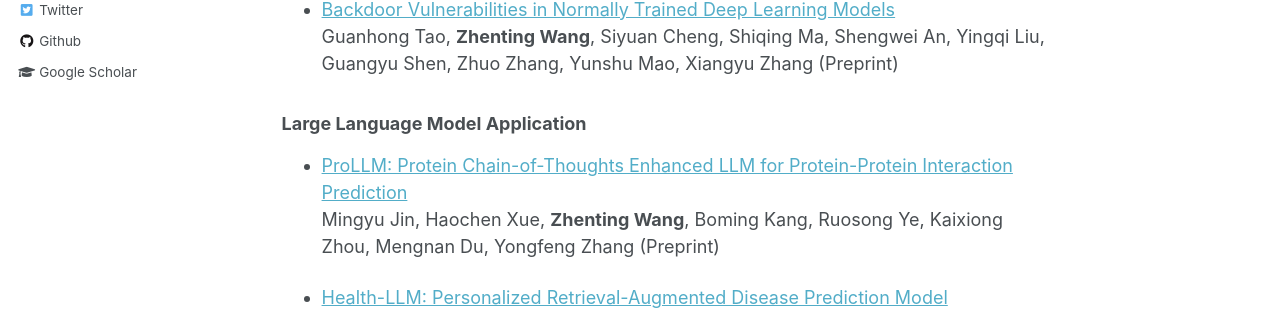
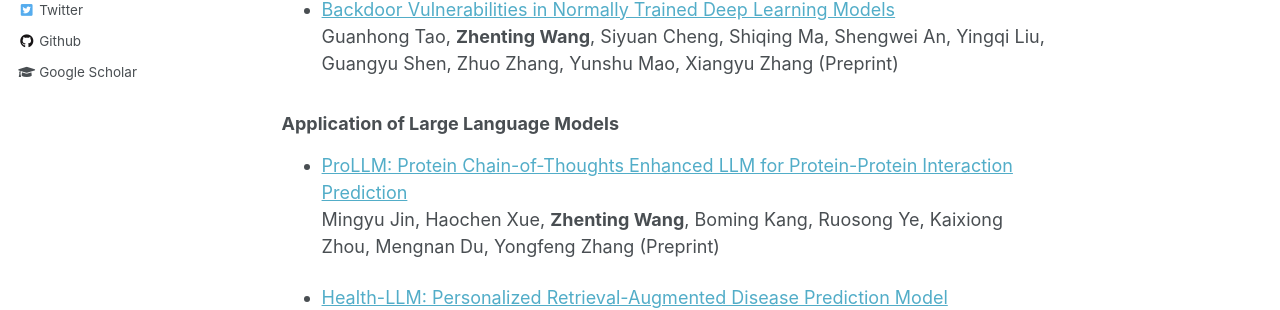
Before and after one commit to ZhentingWang/zhentingwang.github.io, a Jekyll site: the page built from _pages/about.md, in a window 1280 px wide and 900 px high, scrolled down 3098 px. Shown: the part 147-457 px from the top of the window. Built offline with Jekyll 4.4.1, drawn with Linux system fonts in a browser that asks for light colours.

Commit message:
Update about.md

```diff
--- a/_pages/about.md
+++ b/_pages/about.md
@@ -100,7 +100,7 @@ IEEE/CVF Conference on Computer Vision and Pattern Recognition 2022 (**CVPR 2022
 * [Backdoor Vulnerabilities in Normally Trained Deep Learning Models](https://arxiv.org/abs/2211.15929)
 Guanhong Tao, **Zhenting Wang**, Siyuan Cheng, Shiqing Ma, Shengwei An, Yingqi Liu, Guangyu Shen, Zhuo Zhang, Yunshu Mao, Xiangyu Zhang (Preprint)
 
-### Large Language Model Application
+### Application of Large Language Models
 
 * [ProLLM: Protein Chain-of-Thoughts Enhanced LLM for Protein-Protein Interaction Prediction](https://www.biorxiv.org/content/10.1101/2024.04.18.590025v1.full.pdf)
 Mingyu Jin, Haochen Xue, **Zhenting Wang**, Boming Kang, Ruosong Ye, Kaixiong Zhou, Mengnan Du, Yongfeng Zhang (Preprint)
```
